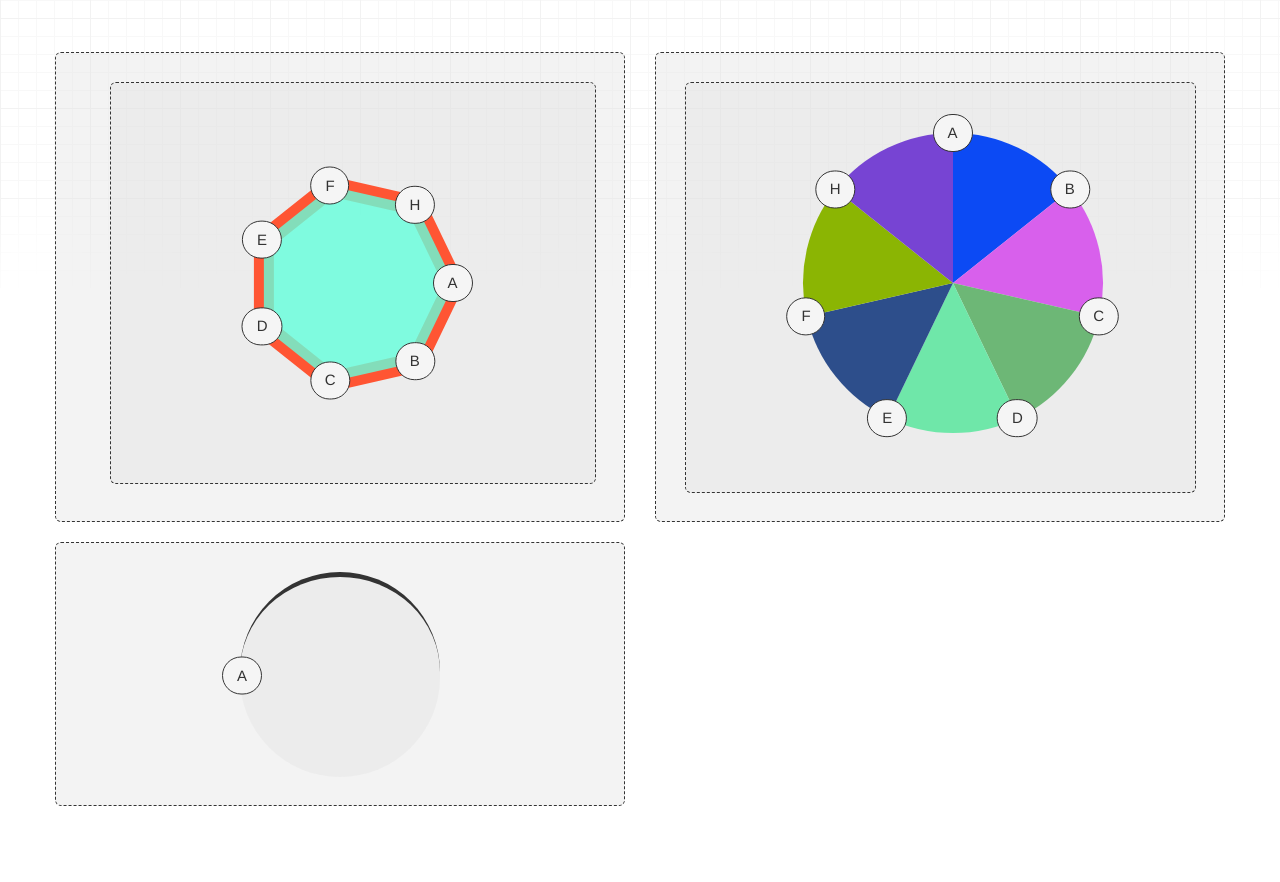
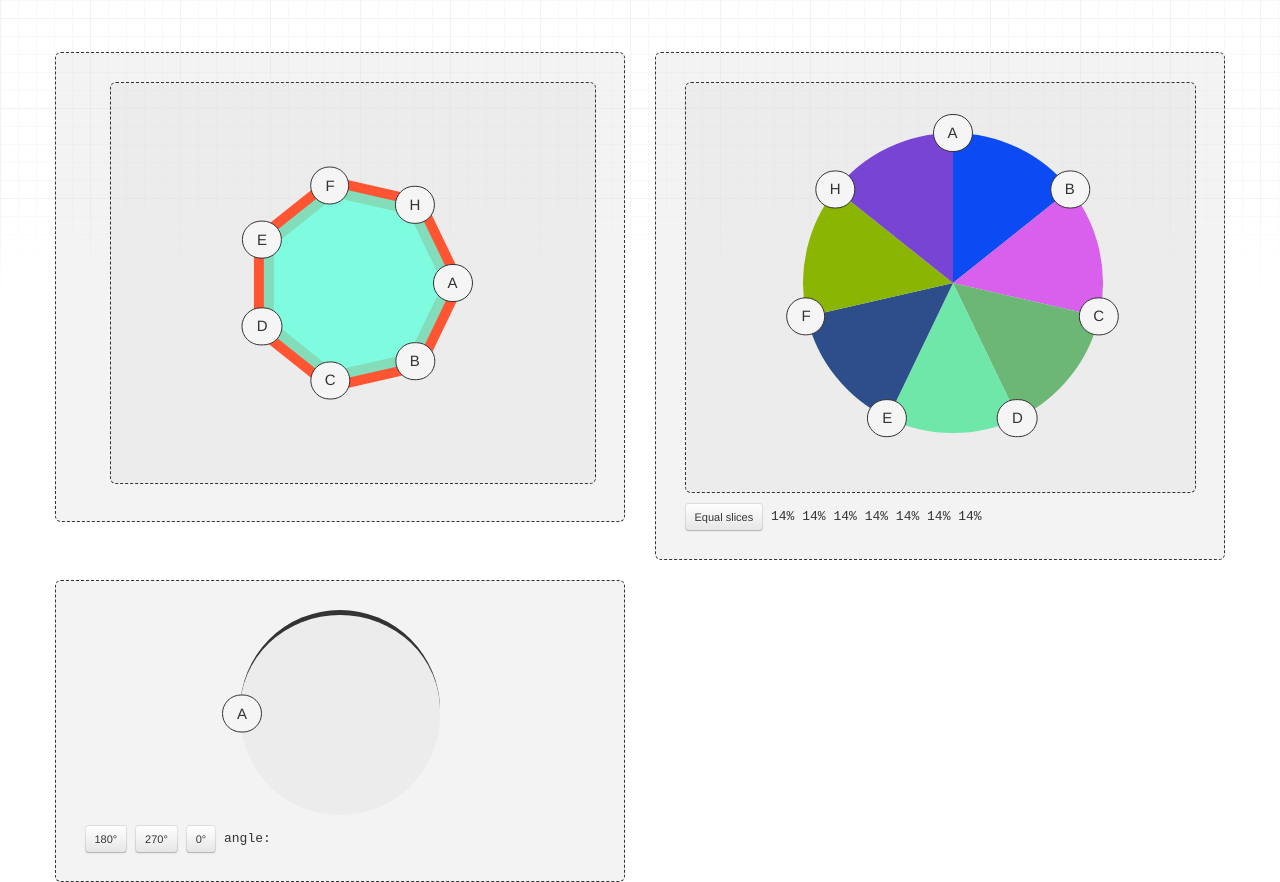
Before and after one commit to dragee/dragee-widgets, a website: page demos/index.html in a window 1280 px wide. Shown: the part 58-940 px from the top of the page. Before the commit the page ends 864 px from the top, so only its background shows below. Drawn offline with Linux system fonts and the light colour scheme.

Commit message:
Show widget events and setters in the demo
Chart shows the slice percentages from chart:draw and resets to equal
slices with setAngles(); ArcSlider shows its angle from arcslider:change
and sets it with setAngle(). Also close the arc-area div properly.

```diff
--- a/demos/index.html
+++ b/demos/index.html
@@ -121,8 +121,17 @@
                       <li>H</li>
                     </ul>
                   </div>
+                  <p class="demo-readout">
+                    <button type="button" class="btn btn-small chart-reset">Equal slices</button>
+                    <span class="chart-percent"></span>
+                  </p>
                 </div>
                 <style>
+                    .demo-readout{
+                      margin: 10px 0 0;
+                      font-family: monospace;
+                    }
+
                     #DemoChart{
                       padding: 5%;
                       border: 1px dashed #333;
@@ -172,7 +181,23 @@
 
                         [].push.apply(draggableElements, areaElement.getElementsByTagName("li"))
 
-                        chart = new DrageeWidgets.Chart(areaElement, draggableElements, { boundAngle: 0, radius: 150, touchRadius: 150 });
+                        chart = new DrageeWidgets.Chart(areaElement, draggableElements, {
+                          boundAngle: 0,
+                          radius: 150,
+                          touchRadius: 150,
+                          on: {
+                            "chart:draw": function(event) {
+                              root.getElementsByClassName("chart-percent")[0].textContent = event.chart.getPercent()
+                                .map(function(percent) { return Math.round(percent * 100) + "%" })
+                                .join(" ");
+                            }
+                          }
+                        });
+
+                        root.getElementsByClassName("chart-reset")[0].addEventListener("click", function() {
+                          var step = 2 * Math.PI / draggableElements.length;
+                          chart.setAngles(draggableElements.map(function(_element, i) { return i * step }));
+                        });
                     });
                 </script>
             </div>
@@ -186,7 +211,13 @@
                 <div id="DemoArcSlider" class="demo-html">
                     <div class="arc-area">
                       <span class="arc-slider"></span>
-                    </ul>
+                    </div>
+                    <p class="demo-readout">
+                      <button type="button" class="btn btn-small arc-set" data-angle="3.1416">180°</button>
+                      <button type="button" class="btn btn-small arc-set" data-angle="4.7124">270°</button>
+                      <button type="button" class="btn btn-small arc-set" data-angle="0">0°</button>
+                      angle: <span class="arc-angle"></span>
+                    </p>
                 </div>
                 <style>
                     #DemoArcSlider{
@@ -245,6 +276,16 @@
                         arcSlider = new DrageeWidgets.ArcSlider(areaElement, slider, {
                           radius: 100,
                         });
+
+                        arcSlider.on("arcslider:change", function(event) {
+                          root.getElementsByClassName("arc-angle")[0].textContent = Math.round(event.angle * 180 / Math.PI) + "°";
+                        });
+
+                        [].forEach.call(root.getElementsByClassName("arc-set"), function(button) {
+                          button.addEventListener("click", function() {
+                            arcSlider.setAngle(parseFloat(button.dataset.angle), 300);
+                          });
+                        });
                     });
                 </script>
             </div>
```
